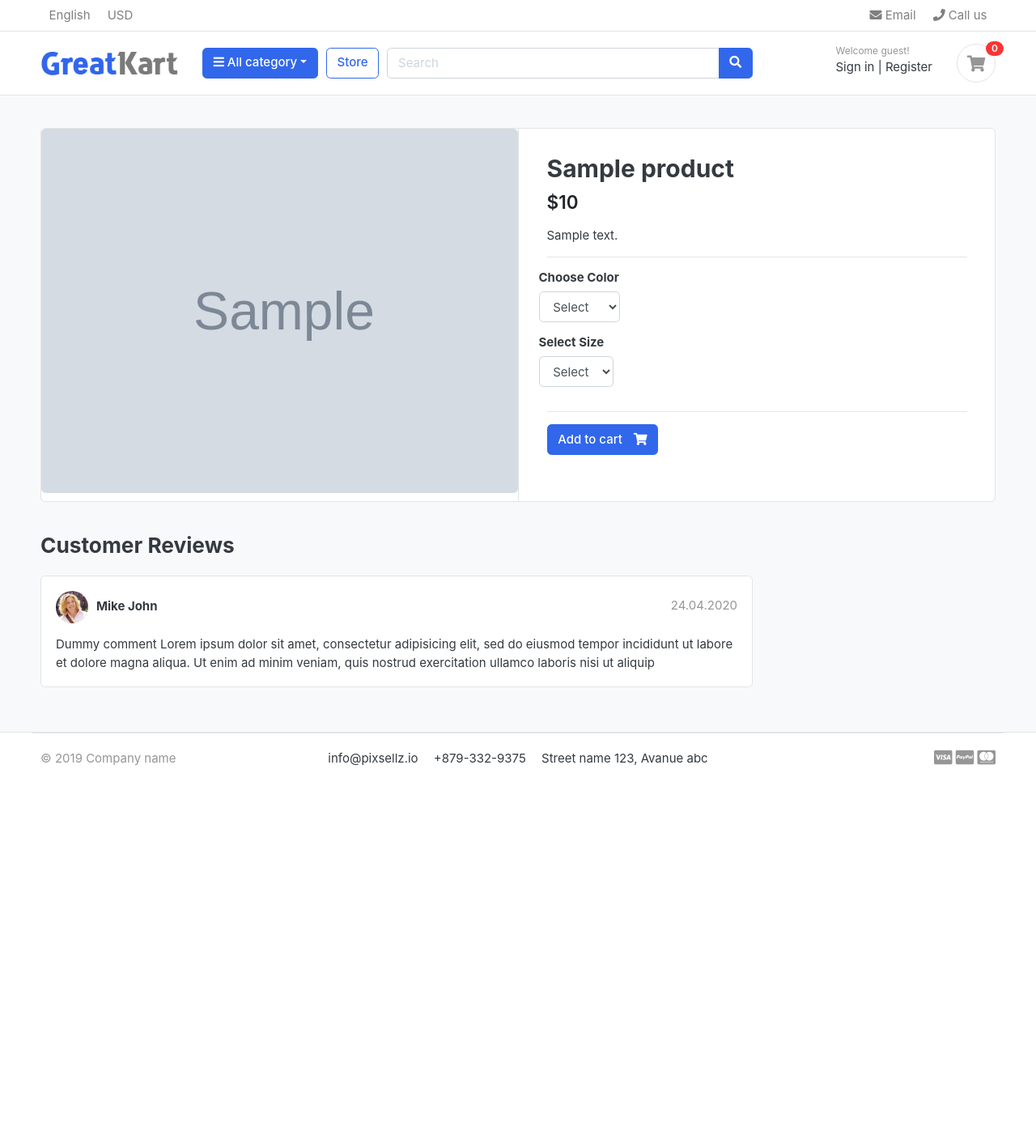
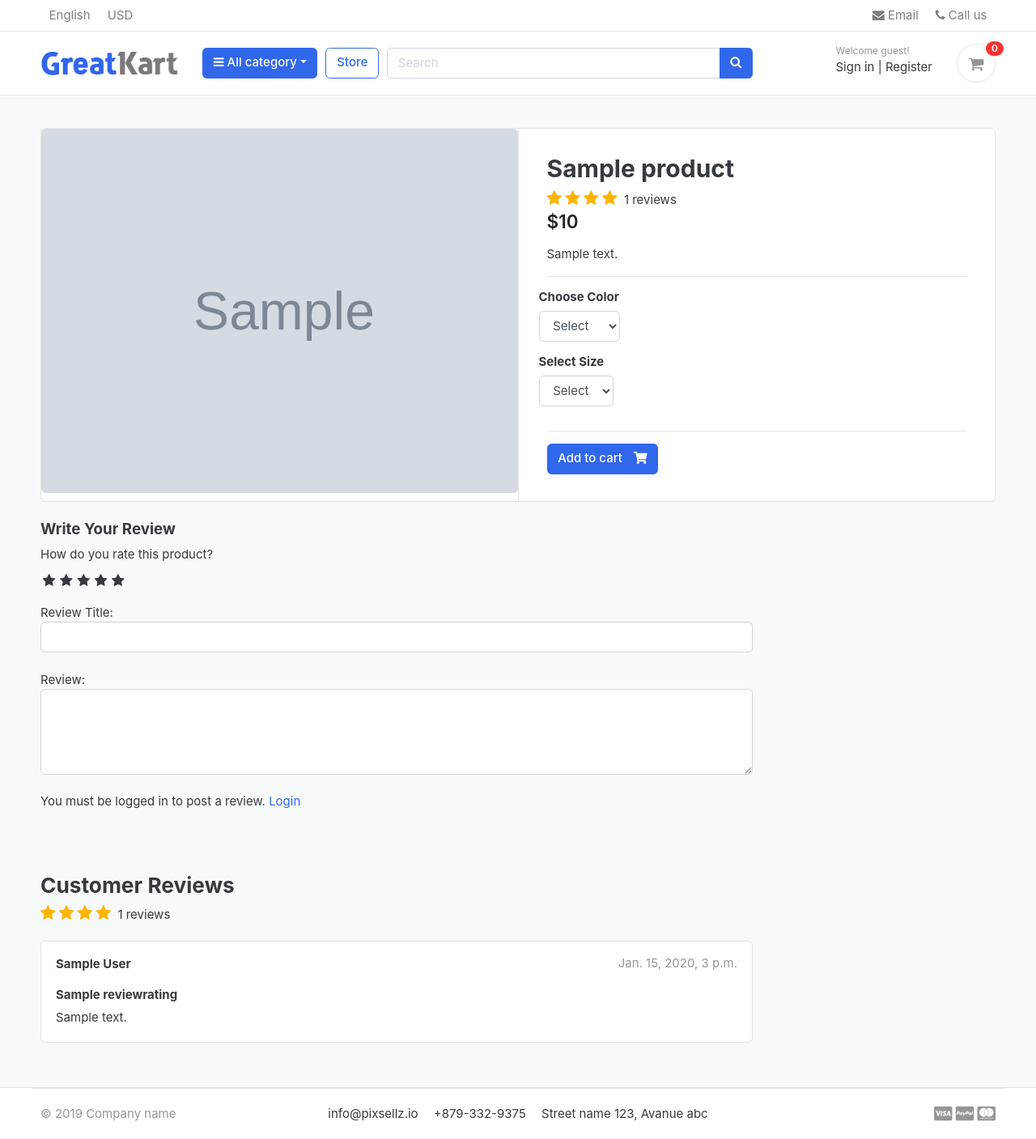
Before and after one commit to Assad-1234/greatkart-django, a Django app: a page that uses templates/base.html in a window 1280 px wide. Shown: the whole page at 81% size. Before the commit the page ends 946 px from the top, so only its background shows below. Run offline with Django 5.2, Linux system fonts and the light colour scheme; tables that the repository leaves empty hold one stand-in row (values such as "Sample post"); grey boxes marked "Sample" are stand-in pictures; some libraries are stand-ins or nearby versions; some web fonts are replaced.

Commit message:
review and rating

```diff
--- a/accounts/models.py
+++ b/accounts/models.py
@@ -58,6 +58,9 @@ class Account(AbstractBaseUser):
 
     objects = MyAccountManager()
 
+    def full_name(self):
+        return f'{self.first_name} {self.last_name}'
+
     def __str__(self):
         return self.email
 
--- /dev/null
+++ b/greatkart/static/css/custom.css
@@ -0,0 +1,40 @@
+/* Hide Radio button */
+.rate > input{
+    display: none;
+}
+.rate{
+    display: inline-block;;
+    border: 0;
+}
+
+.rate > label{
+    float: right;
+}
+
+/* Showing the stars */
+.rate > label:before{
+    display: inline-block;
+    font-size: 1.1rem;
+    font-family: FontAwesome;
+    content: "\f005";
+    margin: 0;
+    padding: 0.3rem .2rem;
+    cursor: pointer;
+}
+
+/* Half star */
+.rate .half:before{
+    content: "\f089";
+    position: absolute;
+    padding-right: 0;
+}
+
+/* Click and hover */
+input:checked ~ label, label:hover ~ label{
+    color: #ffb503;
+}
+
+/* hover highlight */
+input:checked + label:hover, input:checked ~ label:hover, input:checked ~ label:hover ~ label, label:hover ~ input:checked ~ label{
+    color: #cc9000;
+}
--- a/store/admin.py
+++ b/store/admin.py
@@ -1,5 +1,5 @@
 from django.contrib import admin
-from .models import Product, Variation
+from .models import Product, Variation, ReviewRating
 # Register your models here.
 class ProductAdmin(admin.ModelAdmin):
     list_display =  ('product_name','price','stock','category', 'modified_date', 'is_available')
@@ -12,3 +12,4 @@ class VariationAdmin(admin.ModelAdmin):
 
 admin.site.register(Product,ProductAdmin)
 admin.site.register(Variation,VariationAdmin)
+admin.site.register(ReviewRating)
--- /dev/null
+++ b/store/forms.py
@@ -0,0 +1,6 @@
+from django import forms
+from .models import ReviewRating
+class ReviewForm(forms.ModelForm):
+    class Meta:
+        model = ReviewRating
+        fields = ['subject','review','rating']
--- a/store/urls.py
+++ b/store/urls.py
@@ -6,4 +6,5 @@ urlpatterns = [
     path('category/<slug:category_slug>/', views.store, name='products_by_category'),
     path('category/<slug:category_slug>/<slug:product_slug>/', views.product_detail, name='product_detail'),
     path('search/', views.search, name='search'),
+    path('submit_review/<int:product_id>/', views.submit_review, name='submit_review'),
 ]
--- a/store/views.py
+++ b/store/views.py
@@ -1,11 +1,14 @@
 import keyword
 from django.core.paginator import Paginator, EmptyPage, PageNotAnInteger
-from django.shortcuts import render, get_object_or_404
-from .models import Product
+from django.shortcuts import render, get_object_or_404,redirect
+from .models import Product,ReviewRating
 from category.models import Category
 from carts.models import CartItem
 from carts.views import _cart_id
 from django.db.models import Q
+from django.contrib import messages
+from .forms import  ReviewForm
+from orders.models import OrderProduct
 def store(request, category_slug=None):
     links = Category.objects.all()
     products = None
@@ -50,10 +53,27 @@ def product_detail(request, category_slug, product_slug):
     except Exception as e:
         raise e
 
+    if request.user.is_authenticated:
+        try:
+            orderproduct = OrderProduct.objects.filter(user=request.user, product_id=single_product.id).exists()
+
+        except OrderProduct.DoesNotExist:
+            orderproduct = None
+    else:
+        orderproduct = None
+
+
+        # Get the reviews
+    reviews = ReviewRating.objects.filter(product_id=single_product.id, status=True)
+
     context = {
         'single_product': single_product,
         'in_cart': in_cart,
+        'orderproduct': orderproduct,
+        'reviews' : reviews,
+
     }
+
     return render(request, 'store/product_detail.html', context)
 
 def search(request):
@@ -67,3 +87,40 @@ def search(request):
         'product_count': product_count,
     }
     return render(request, 'store/store.html', context)
+
+def submit_review(request, product_id):
+    url = request.META.get('HTTP_REFERER')
+
+    if request.method == 'POST':
+        try:
+            reviews = ReviewRating.objects.get(
+                user=request.user,
+                product_id=product_id
+            )
+
+            form = ReviewForm(request.POST, instance=reviews)
+
+            if form.is_valid():
+                form.save()
+                messages.success(request, 'Thank you! Your review has been updated.')
+
+            return redirect(url)
+
+        except ReviewRating.DoesNotExist:
+            form = ReviewForm(request.POST)
+
+            if form.is_valid():
+                data = ReviewRating()
+                data.subject = form.cleaned_data['subject']
+                data.rating = form.cleaned_data['rating']
+                data.review = form.cleaned_data['review']
+                data.ip = request.META.get('REMOTE_ADDR')
+                data.product_id = product_id
+                data.user = request.user
+                data.save()
+
+                messages.success(request, 'Thank you! Your review has been submitted.')
+
+            return redirect(url)
+
+    return redirect(url)
--- a/templates/base.html
+++ b/templates/base.html
@@ -23,8 +23,9 @@
 
     <!-- custom style -->
     <link href="{% static 'css/ui.css' %}" rel="stylesheet" type="text/css" />
-    <link href="{% static 'css/responsive.css' %}}" rel="stylesheet" media="only screen and (max-width: 1200px)" />
-
+    <link href="{% static 'css/responsive.css' %}" rel="stylesheet" media="only screen and (max-width: 1200px)" />
+    <link href="{% static 'css/custom.css' %}" rel="stylesheet" type="text/css" />
+    <link rel="stylesheet" href="https://cdnjs.cloudflare.com/ajax/libs/font-awesome/4.7.0/css/font-awesome.min.css">
     <!-- custom javascript -->
     <script src="{% static 'js/script.js' %}" type="text/javascript"></script>
 
--- a/templates/store/product_detail.html
+++ b/templates/store/product_detail.html
@@ -18,6 +18,17 @@
               {% csrf_token %}
               <article class="content-body">
                 <h2 class="title">{{ single_product.product_name }}</h2>
+                <div class="rating-star">
+              <span>
+              <i class="fa fa-star{% if single_product.averageReview < 0.5 %}o{% elif single_product.averageReview > 0.5 and single_product.averageReview < 1 %}half-o{% endif %}" aria-hidden="true"></i>
+              <i class="fa fa-star{% if single_product.averageReview < 1.5 %}o{% elif single_product.averageReview > 1.5 and single_product.averageReview < 2 %}half-o{% endif %}" aria-hidden="true"></i>
+              <i class="fa fa-star{% if single_product.averageReview < 2.5 %}o{% elif single_product.averageReview > 2.5 and single_product.averageReview < 3 %}half-o{% endif %}" aria-hidden="true"></i>
+              <i class="fa fa-star{% if single_product.averageReview < 3.5 %}o{% elif single_product.averageReview > 3.5 and single_product.averageReview < 4 %}half-o{% endif %}" aria-hidden="true"></i>
+              <i class="fa fa-star{% if single_product.averageReview < 4.5 %}o{% elif single_product.averageReview > 4.5 and single_product.averageReview < 5 %}half-o{% endif %}" aria-hidden="true"></i>
+              </span>
+              <span>{{single_product.countReview}} reviews</span>
+            </div>
+
 
                 <div class="mb-3">
                   <var class="price h4">${{ single_product.price }}</var>
@@ -65,25 +76,83 @@
 
       <div class="row">
         <div class="col-md-9">
+          <form action="{% url 'submit_review' single_product.id %}" method="POST">
+            {% csrf_token %}
+            <h5>Write Your Review</h5>
+
+            <div>
+              {% comment %}Rating stars{% endcomment %}
+              <label>How do you rate this product?</label>
+              <br />
+              <div class="rate">
+                <input type="radio" name="rating" id="rating10" value="5" required /><label for="rating10" title="5"></label>
+                <input type="radio" name="rating" id="rating9" value="4.5" required /><label for="rating9" title="4.5" class="half"></label>
+                <input type="radio" name="rating" id="rating8" value="4" required /><label for="rating8" title="4"></label>
+                <input type="radio" name="rating" id="rating7" value="3.5" required /><label for="rating7" title="3.5" class="half"></label>
+                <input type="radio" name="rating" id="rating6" value="3" required /><label for="rating6" title="3"></label>
+                <input type="radio" name="rating" id="rating5" value="2.5" required /><label for="rating5" title="2.5" class="half"></label>
+                <input type="radio" name="rating" id="rating4" value="2" required /><label for="rating4" title="2"></label>
+                <input type="radio" name="rating" id="rating3" value="1.5" required /><label for="rating3" title="1.5" class="half"></label>
+                <input type="radio" name="rating" id="rating2" value="1" required /><label for="rating2" title="1"></label>
+                <input type="radio" name="rating" id="rating1" value="0.5" required /><label for="rating1" title="0.5" class="half"></label>
+              </div>
+              <br />
+              Review Title:<input type="text" class="form-control" name="subject" />
+              <br />
+              Review:<textarea name="review" rows="4" class="form-control"></textarea>
+              <br />
+              {% if user.is_authenticated %}
+                {% if orderproduct %}
+                  <input type="submit" value="Submit Review" class="btn btn-primary" />
+                {% else %}
+                  <p>You must purchase this product to post a review.</p>
+                {% endif %}
+              {% else %}
+                <p>
+                  You must be logged in to post a review. <span><a href="{% url 'login' %}">Login</a></span>
+                </p>
+              {% endif %}
+              <br />
+            </div>
+            {% include 'includes/alerts.html' %}
+          </form>
+          <br />
           <header class="section-heading">
             <h3>Customer Reviews</h3>
+            <div class="rating-star">
+              <span>
+              <i class="fa fa-star{% if single_product.averageReview < 0.5 %}o{% elif single_product.averageReview > 0.5 and single_product.averageReview < 1 %}half-o{% endif %}" aria-hidden="true"></i>
+              <i class="fa fa-star{% if single_product.averageReview < 1.5 %}o{% elif single_product.averageReview > 1.5 and single_product.averageReview < 2 %}half-o{% endif %}" aria-hidden="true"></i>
+              <i class="fa fa-star{% if single_product.averageReview < 2.5 %}o{% elif single_product.averageReview > 2.5 and single_product.averageReview < 3 %}half-o{% endif %}" aria-hidden="true"></i>
+              <i class="fa fa-star{% if single_product.averageReview < 3.5 %}o{% elif single_product.averageReview > 3.5 and single_product.averageReview < 4 %}half-o{% endif %}" aria-hidden="true"></i>
+              <i class="fa fa-star{% if single_product.averageReview < 4.5 %}o{% elif single_product.averageReview > 4.5 and single_product.averageReview < 5 %}half-o{% endif %}" aria-hidden="true"></i>
+              <span>{{single_product.countReview}} reviews</span>
+              </span>
+            </div>
           </header>
-
+          {% for review in reviews %}
             <article class="box mb-3">
               <div class="icontext w-100">
-              <img src="{% static './images/avatars/avatar1.jpg' %}" class="img-xs icon rounded-circle" />
                 <div class="text">
-                <span class="date text-muted float-md-right">24.04.2020</span>
-                <h6 class="mb-1">Mike John</h6>
+                  <span class="date text-muted float-md-right">{{ review.updated_date }}</span>
+                  <h6 class="mb-1">{{ review.user.full_name }}</h6>
                 </div>
               </div> <!-- icontext.// -->
               <div class="mt-3">
-              <p>Dummy comment Lorem ipsum dolor sit amet, consectetur adipisicing elit, sed do eiusmod tempor incididunt ut labore et dolore magna aliqua. Ut enim ad minim veniam, quis nostrud exercitation ullamco laboris nisi ut aliquip</p>
+                <h6>{{ review.subject }}</h6>
+                <p>{{ review.review }}</p>
               </div>
             </article>
+          {% endfor %}
         </div> <!-- col.// -->
       </div> <!-- row.// -->
     </div> <!-- container .// -->
   </section>
+  <style>
+    .rating-star i {
+      color: #ffb503 !important;
+      font-size: 20px;
+    }
+  </style>
   <!-- ========================= SECTION CONTENT END// ========================= -->
 {% endblock %}
```
Also changed, not shown: static/css/custom.css (added, +24 -0 lines), store/models.py (+35 -4 lines), store/migrations/0003_reviewrating.py (added). Lines whose indentation alone changed are shown as unchanged.
